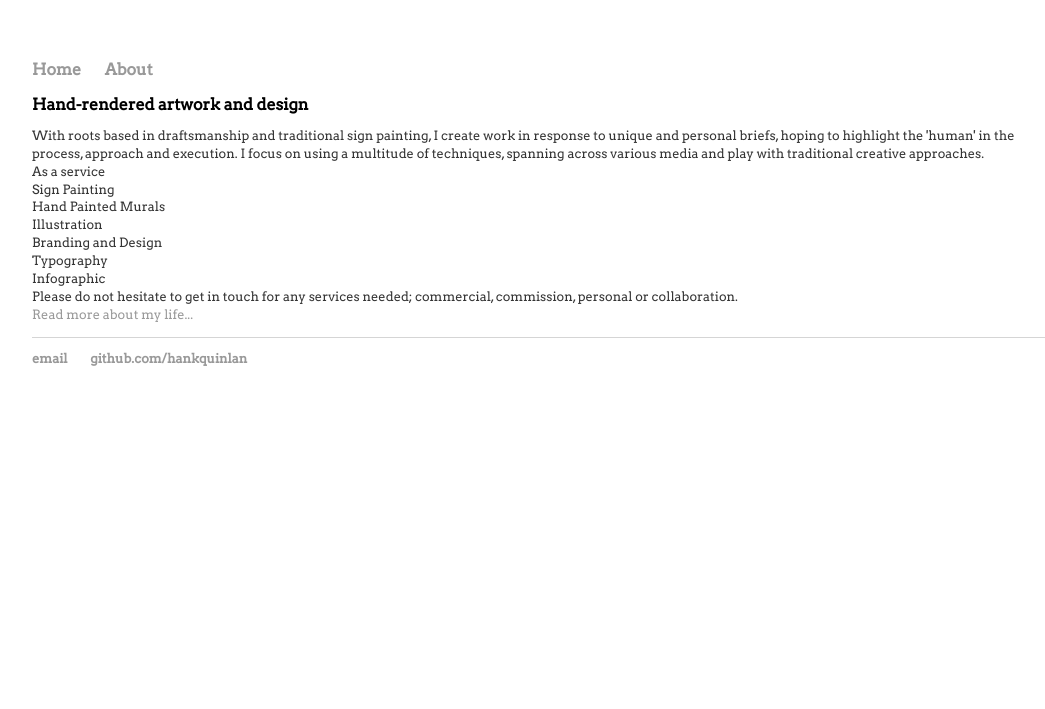
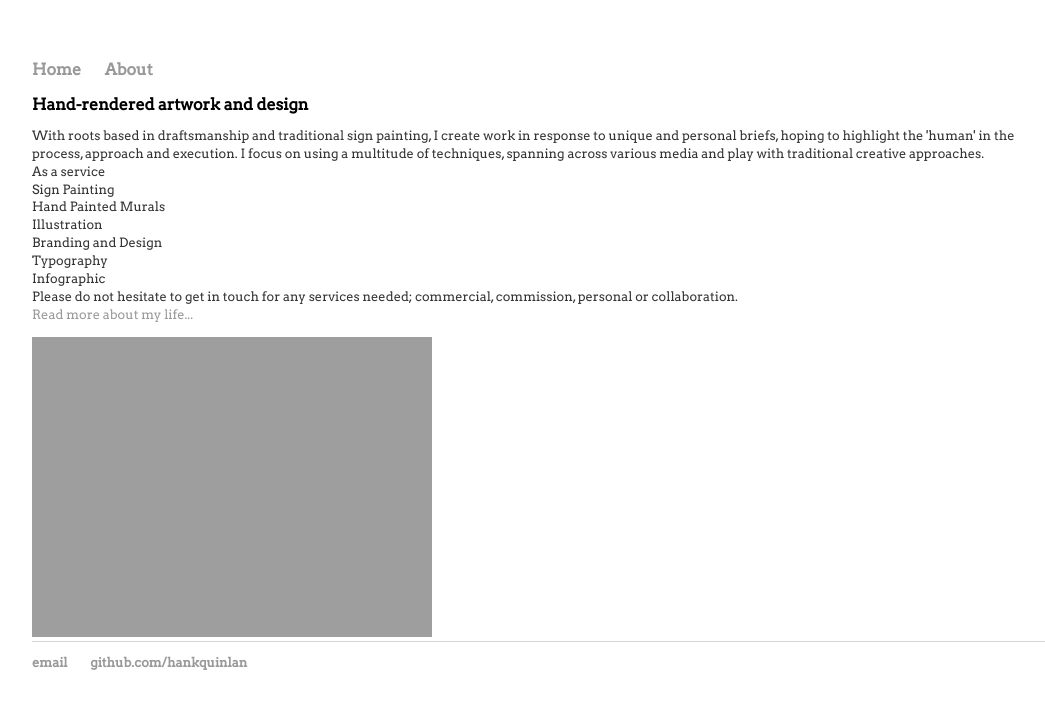
Before and after one commit to willwaltonfreeman/willwaltonfreeman.github.io, a Jekyll site: the page built from about/index.html, in a window 1280 px wide. Shown: the top 709 px of the page, without its empty margins (96-1141 px from the left). Built offline with Jekyll 4.4.1, drawn with Linux system fonts in a browser that asks for light colours.

Commit message:
Update index.html
Add test image

```diff
--- a/about/index.html
+++ b/about/index.html
@@ -14,4 +14,5 @@ title: Will Walton-Freeman
 		<br>Infographic
 		<br>Please do not hesitate to get in touch for any services needed; commercial, commission, personal or collaboration.
 <br><a href="/about">Read more about my life...</a></p>
+	<img src="http://willwaltonfreeman.github.io/IMG_2556.JPG">
 </div><!-- /.blurb -->
```
